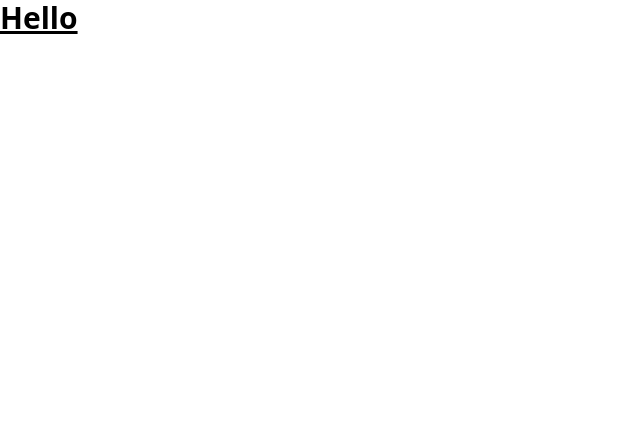
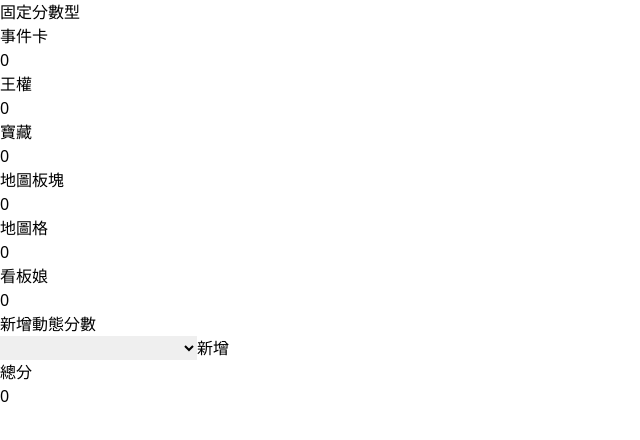
Before and after one commit to drsmile1001/isekai-guild-masters-calculator-web, a Vue app: page / in a window 1280 px wide. Shown: the top 440 px of the page, without its empty margins (0-640 px from the left). Built offline with nearby package versions, Linux system fonts and the light colour scheme.

Commit message:
feat: 固定與指標加分分數計算

```diff
--- a/package.json
+++ b/package.json
@@ -10,6 +10,7 @@
   },
   "dependencies": {
     "element-plus": "^2.2.25",
+    "pinia": "^2.0.27",
     "vue": "^3.2.41"
   },
   "devDependencies": {
@@ -22,6 +23,6 @@
     "unplugin-auto-import": "^0.12.0",
     "unplugin-vue-components": "^0.22.11",
     "vite": "^3.2.3",
-    "vue-tsc": "^1.0.9"
+    "vue-tsc": "^1.0.10"
   }
 }
--- a/src/App.vue
+++ b/src/App.vue
@@ -1,3 +1,33 @@
 <template>
-  <h1 class="text-3xl font-bold underline">Hello</h1>
+  <h1>固定分數型</h1>
+  <div v-for="scoring in scoringStore.scorings">
+    <div>{{ scoring.title }}</div>
+    <div v-if="scoring instanceof FixScoring">
+      <input type="number" v-model="scoring.score" />
+    </div>
+    <div v-if="scoring instanceof IndexPlusScoring">
+      <span>{{ scoring.indexType }}</span>
+      <span>每 {{ scoring.perPlusPointNeedIndexes }} 個加 1 分</span>
+      <input type="number" v-model="scoring.index" />
+      <button @click="scoringStore.removeScoring(scoring)">刪除</button>
+    </div>
+  </div>
+  <h1>新增動態分數</h1>
+  <select v-model="selectedScoringCard">
+    <option v-for="scoringCard in scoringCards" :value="scoringCard.id">
+      {{ scoringCard.id }} {{ scoringCard.title }}
+    </option>
+  </select>
+  <button @click="scoringStore.addScoring(selectedScoringCard)">新增</button>
+  <h1>總分</h1>
+  {{ scoringStore.totalScore }}
 </template>
+
+<script setup lang="ts">
+  import { ref } from "vue"
+  import { useScoringStore, FixScoring, IndexPlusScoring } from "./Scoring"
+  import { scoringCards } from "./ScoringCards"
+
+  const scoringStore = useScoringStore()
+  const selectedScoringCard = ref("")
+</script>
--- /dev/null
+++ b/src/Scoring.ts
@@ -0,0 +1,109 @@
+import { defineStore } from "pinia"
+import { computed, ref } from "vue"
+import { scoringCards } from "./ScoringCards"
+
+export const useScoringStore = defineStore("scoring", () => {
+  const scorings = ref<ScoreBase[]>([
+    new FixScoring("事件卡"),
+    new FixScoring("王權"),
+    new FixScoring("寶藏"),
+    new FixScoring("地圖板塊"),
+    new FixScoring("地圖格"),
+    new FixScoring("看板娘"),
+  ])
+
+  function getTotalScore() {
+    return scorings.value.reduce(
+      (total, scoring) => total + scoring.scoring(),
+      0
+    )
+  }
+
+  function addScoring(id: string) {
+    const card = scoringCards.find((card) => card.id === id)
+    if (!card) return
+    const scoring = card.buildScoring()
+    scorings.value.push(scoring)
+  }
+
+  function removeScoring(scoring: ScoreBase) {
+    scorings.value = scorings.value.filter((s) => s.id !== scoring.id)
+  }
+
+  const totalScore = computed(() => getTotalScore())
+
+  return {
+    scorings,
+    getTotalScore,
+    totalScore,
+    removeScoring,
+    addScoring,
+  }
+})
+
+export interface ScoreBase {
+  id: string
+  title: string
+  scoring: () => number
+}
+
+export class FixScoring implements ScoreBase {
+  id: string
+  score = 0
+  scoring = () => this.score
+  constructor(public title: string) {
+    this.id = title
+  }
+}
+
+export class IndexPlusScoring implements ScoreBase {
+  baseScore: number
+  perPlusPointNeedIndexes: number
+  indexType: string
+  index = 0
+  scoring() {
+    return (
+      this.baseScore + Math.floor(this.index / this.perPlusPointNeedIndexes)
+    )
+  }
+
+  constructor(
+    public id: string,
+    public title: string,
+    baseScore: number,
+    perPlusPointNeedIndexes: number,
+    indexType: string
+  ) {
+    this.baseScore = baseScore
+    this.perPlusPointNeedIndexes = perPlusPointNeedIndexes
+    this.indexType = indexType
+  }
+}
+
+export class AchievementPlusScoring implements ScoreBase {
+  baseValue: number
+  achievements = ref<
+    {
+      title: string
+      score: number
+      done: boolean
+    }[]
+  >([])
+
+  scoring() {
+    const doneAchievements = this.achievements.value.filter(
+      (achievement) => achievement.done
+    )
+    return (
+      this.baseValue +
+      doneAchievements.reduce(
+        (total, achievement) => achievement.score + total,
+        0
+      )
+    )
+  }
+
+  constructor(public id: string, public title: string, baseValue: number) {
+    this.baseValue = baseValue
+  }
+}
--- /dev/null
+++ b/src/ScoringCards.ts
@@ -0,0 +1,56 @@
+import { ScoreBase, IndexPlusScoring } from "./Scoring"
+
+export interface ScoringCard {
+  id: string
+  title: string
+  baseScore: number
+  buildScoring: () => ScoreBase
+}
+
+export class IndexPlusScoringCard implements ScoringCard {
+  id: string
+  title: string
+  baseScore: number
+  indexName: string
+  perPlusPointNeedIndexes: number
+
+  constructor(
+    id: string,
+    title: string,
+    baseScore: number,
+    indexName: string,
+    perPlusPointNeedIndexes: number
+  ) {
+    this.id = id
+    this.title = title
+    this.baseScore = baseScore
+    this.indexName = indexName
+    this.perPlusPointNeedIndexes = perPlusPointNeedIndexes
+  }
+
+  buildScoring(): IndexPlusScoring {
+    const scoring = new IndexPlusScoring(
+      this.id,
+      this.title,
+      this.baseScore,
+      this.perPlusPointNeedIndexes,
+      this.indexName
+    )
+    return scoring
+  }
+}
+
+export const scoringCards: ScoringCard[] = [
+  new IndexPlusScoringCard("D-001", "異世界食堂", 1, "卡面上的冒險者", 2),
+  new IndexPlusScoringCard("D-002", "老舊投影機", 0, "桌面的事件卡", 3),
+  new IndexPlusScoringCard("D-003", "聖女親衛隊", 0, "深淵洞穴", 1),
+  new IndexPlusScoringCard("D-004", "迷宮開拓村", 2, "卡面上的冒險者", 2),
+  new IndexPlusScoringCard(
+    "D-005",
+    "吟遊詩人的敘事歌",
+    0,
+    "生活商業零件之中持有數量最少的標記",
+    1
+  ),
+  new IndexPlusScoringCard("D-006", "設立冒險者學校", 0, "迷宮板塊", 2),
+]
--- a/src/main.ts
+++ b/src/main.ts
@@ -1,5 +1,6 @@
 import { createApp } from "vue"
 import "./style.scss"
 import App from "./App.vue"
+import { createPinia } from "pinia"
 
-createApp(App).mount("#app")
+createApp(App).use(createPinia()).mount("#app")
```
Also changed, not shown: 1 other file (tests, documents, lock files or other folders).
